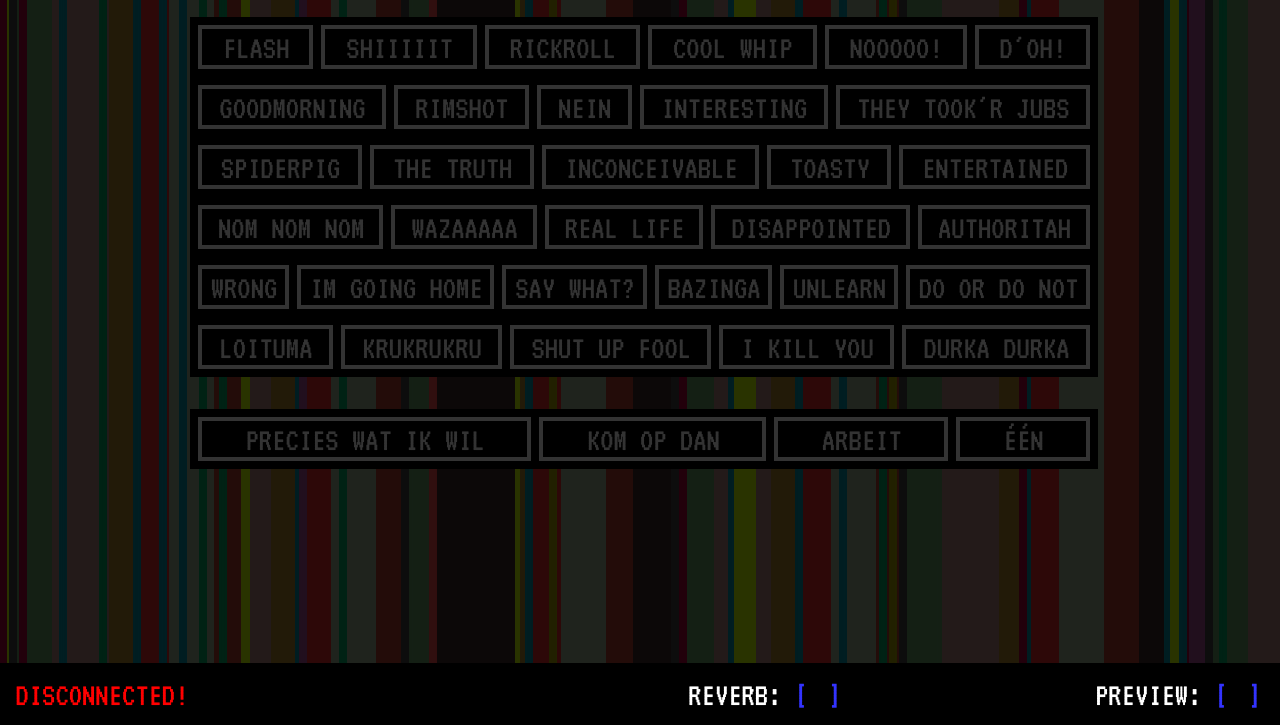
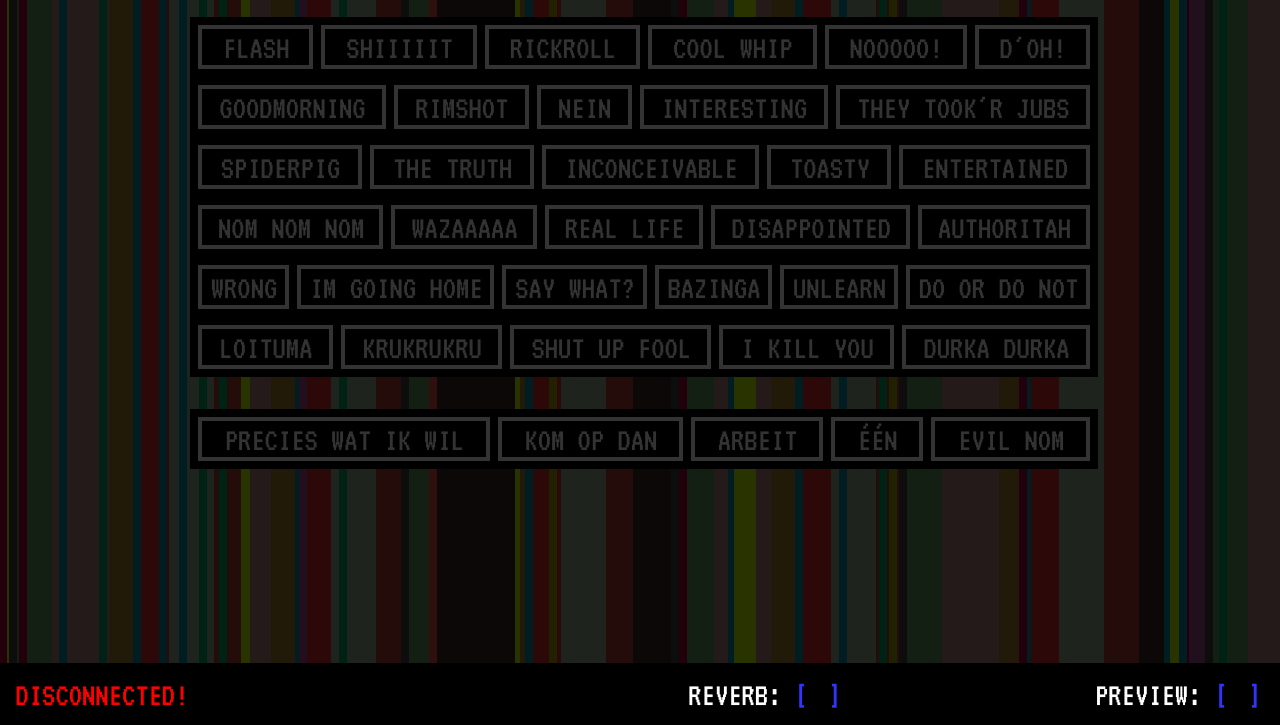
Before and after one commit to dkln/soundboss, a plain HTML site: page public/index.html in a window 1280 px wide. Shown: the part 75-800 px from the top of the page. Drawn offline with Linux system fonts and the light colour scheme; no server answers.

Commit message:
evil nom sound

```diff
--- a/public/index.html
+++ b/public/index.html
@@ -76,6 +76,7 @@
       <li data-file='kom-op-dan'>KOM OP DAN</li>
       <li data-file='arbeit'>ARBEIT</li>
       <li data-file='een'>ÉÉN</li>
+      <li data-file='evilnom'>EVIL NOM</li>
     </ul>
   </div>
 
```
Also changed, not shown: 2 other files.
